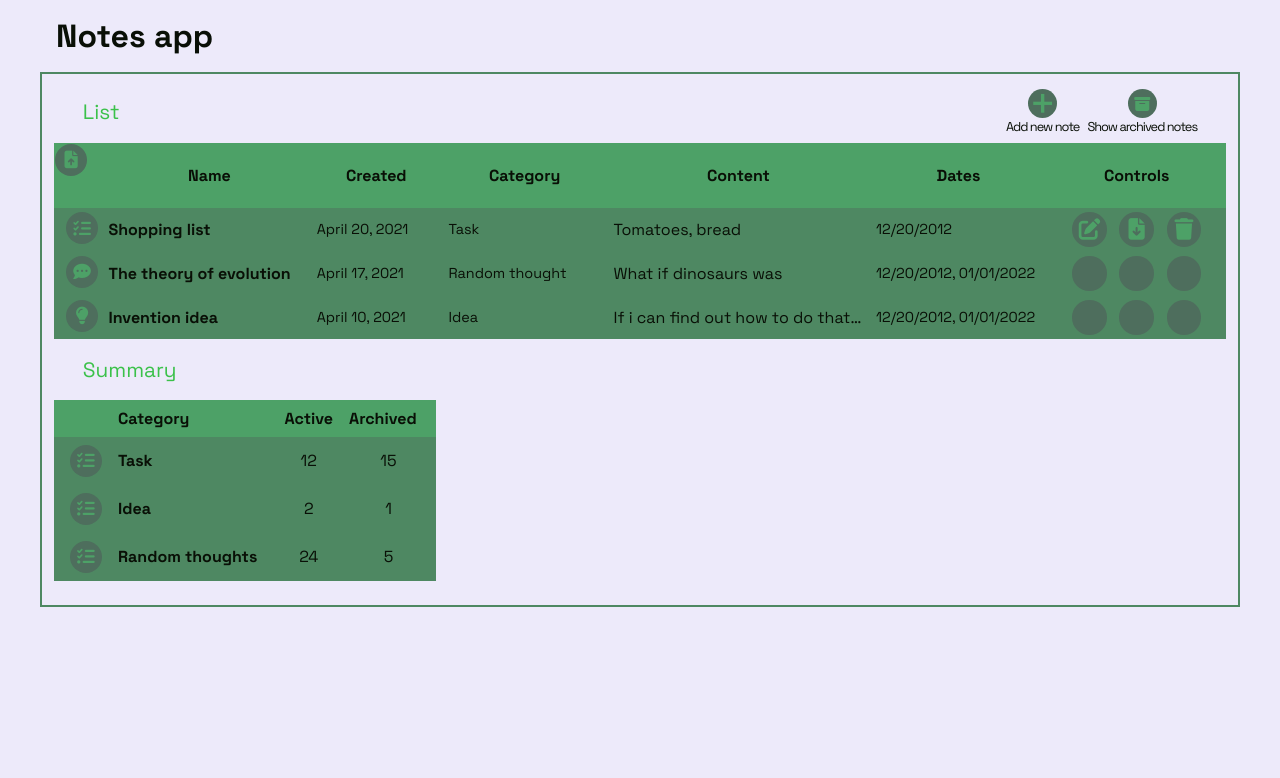
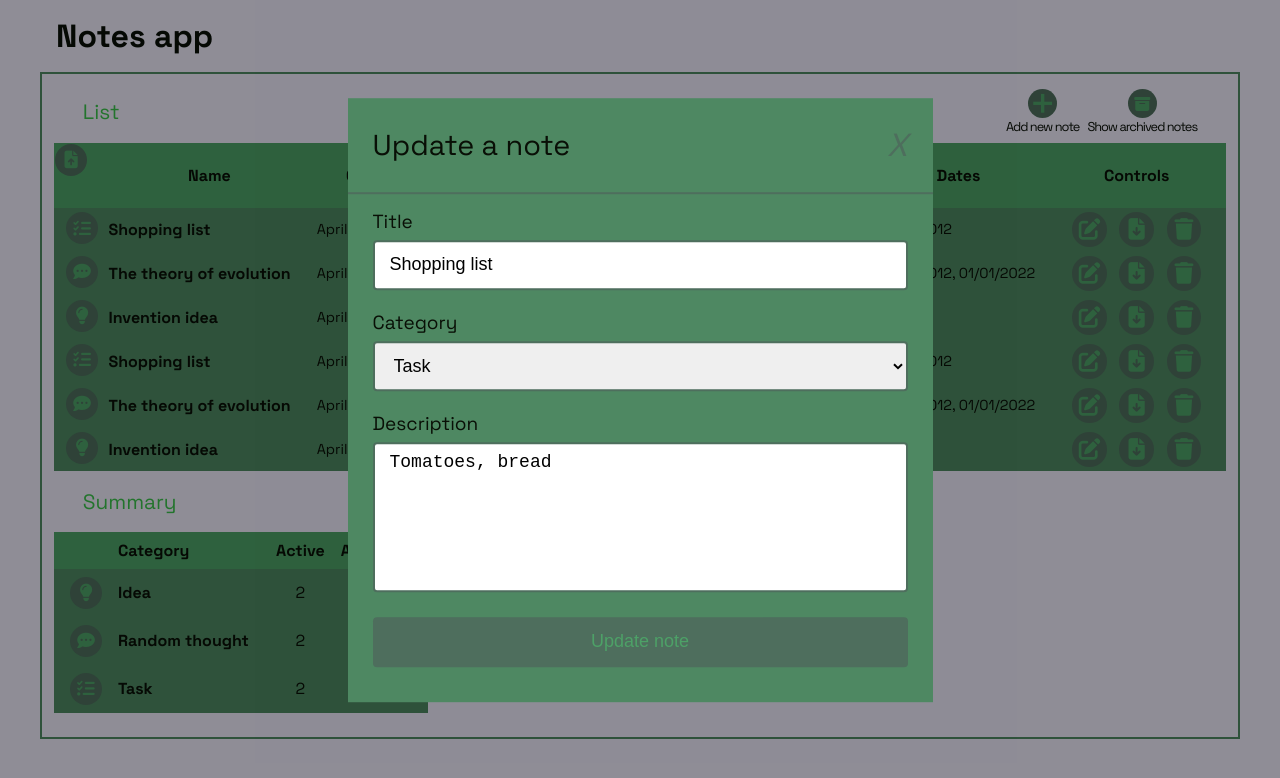
Before and after one commit to biryukov-m/notes-pure-js, a plain HTML site: page index.html in a window 1280 px wide. Both pictures are taken after a click on the element 1089 px from the left and 229 px from the top of the page. Drawn offline with Linux system fonts and the light colour scheme.

Commit message:
Added functionality with js. Moved html to components: notes, popup, summary. Added config, where holds categories and initial notes which prepopulate app.
features for notes : rendering, adding, editing, deleting. (local storage)
features for summary table: rendering, calculating.
features for popup: rendering, editing note, adding note.

```diff
--- a/index.html
+++ b/index.html
@@ -1,5 +1,6 @@
 <!DOCTYPE html>
 <html lang="en">
+
 <head>
   <meta charset="UTF-8" />
   <meta name="viewport" content="width=device-width, initial-scale=1.0" />
@@ -7,47 +8,16 @@
   <link rel="stylesheet" href="styles.css" />
   <link rel="preconnect" href="https://fonts.googleapis.com" />
   <link rel="preconnect" href="https://fonts.gstatic.com" crossorigin />
-    <link
-      href="https://fonts.googleapis.com/css2?family=Space+Grotesk:wght@300;400;700&display=swap"
-      rel="stylesheet"
-    />
-    <link
-      rel="stylesheet"
-      href="https://use.fontawesome.com/releases/v6.2.0/css/all.css"
-    />
+  <link href="https://fonts.googleapis.com/css2?family=Space+Grotesk:wght@300;400;700&display=swap" rel="stylesheet" />
+  <link rel="stylesheet" href="https://use.fontawesome.com/releases/v6.2.0/css/all.css" />
 </head>
+
 <body>
-    <div class="popup-wrapper">
-      <div class="popup">
-        <div class="content">
+
+
   <header>
-            <p>Add a new note</p>
-            <i>X</i>
+    <h1>Notes app</h1>
   </header>
-          <form action="#">
-            <div class="row title">
-              <label>Title</label>
-              <input type="text" name="" id="" />
-            </div>
-            <div class="row category">
-              <label>Category</label>
-              <select>
-                <option value="task">Task</option>
-                <option value="idea">Idea</option>
-                <option value="random thought">Random thought</option>
-              </select>
-            </div>
-            <div class="row description">
-              <label for="" class="">Description</label>
-              <textarea class="details"></textarea>
-            </div>
-            <button>Add Note</button>
-          </form>
-        </div>
-      </div>
-    </div>
-
-    <header><h1>Notes app</h1></header>
   <main>
     <section class="notes-list">
       <header>
@@ -67,9 +37,7 @@
         <thead>
           <tr>
             <td class="icons">
-                <span class="icon"
-                  ><i class="fa-solid fa-file-arrow-up"></i
-                ></span>
+              <span class="icon"><i class="fa-solid fa-file-arrow-up"></i></span>
             </td>
             <th>Name</th>
             <th>Created</th>
@@ -80,71 +48,7 @@
           </tr>
         </thead>
         <tbody>
-            <tr class="note">
-              <td class="icon-cell">
-                <span class="icon task"
-                  ><i class="fa-solid fa-list-check"></i
-                ></span>
-              </td>
-              <th class="name clip">Shopping list</th>
-              <td class="created">April 20, 2021</td>
-              <td class="category">Task</td>
-              <td class="content clip">Tomatoes, bread</td>
-              <td class="dates clip">12/20/2012</td>
-              <td class="controls">
-                <div class="wrapper">
-                  <span class="icon edit"
-                    ><i class="fa-solid fa-pen-to-square"></i
-                  ></span>
-                  <span class="icon archivate"
-                    ><i class="fa-solid fa-file-arrow-down"></i
-                  ></span>
-                  <span class="icon delete"
-                    ><i class="fa-solid fa-trash"></i
-                  ></span>
-                </div>
-              </td>
-            </tr>
-            <tr class="note">
-              <td class="icon-cell">
-                <span class="icon task"
-                  ><i class="fa-solid fa-comment-dots"></i
-                ></span>
-              </td>
-              <th class="name clip">The theory of evolution</th>
-              <td class="created">April 17, 2021</td>
-              <td class="category">Random thought</td>
-              <td class="content clip">What if dinosaurs was</td>
-              <td class="dates clip">12/20/2012, 01/01/2022</td>
-              <td class="controls">
-                <div class="wrapper">
-                  <span class="icon edit"></span>
-                  <span class="icon archivate"></span>
-                  <span class="icon delete"></span>
-                </div>
-              </td>
-            </tr>
-            <tr class="note">
-              <td class="icon-cell">
-                <span class="icon task"
-                  ><i class="fa-solid fa-lightbulb"></i
-                ></span>
-              </td>
-              <th class="name clip">Invention idea</th>
-              <td class="created">April 10, 2021</td>
-              <td class="category">Idea</td>
-              <td class="content clip">
-                If i can find out how to do that thing
-              </td>
-              <td class="dates clip">12/20/2012, 01/01/2022</td>
-              <td class="controls">
-                <div class="wrapper">
-                  <span class="icon edit"></span>
-                  <span class="icon archivate"></span>
-                  <span class="icon delete"></span>
-                </div>
-              </td>
-            </tr>
+
         </tbody>
       </table>
     </section>
@@ -163,39 +67,12 @@
           </tr>
         </thead>
         <tbody>
-            <tr>
-              <td class="icon-cell">
-                <span class="icon task"
-                  ><i class="fa-solid fa-list-check"></i
-                ></span>
-              </td>
-              <th class="name">Task</th>
-              <td class="active">12</td>
-              <td class="archived">15</td>
-            </tr>
-            <tr>
-              <td class="icon-cell">
-                <span class="icon task"
-                  ><i class="fa-solid fa-list-check"></i
-                ></span>
-              </td>
-              <th class="name">Idea</th>
-              <td class="active">2</td>
-              <td class="archived">1</td>
-            </tr>
-            <tr>
-              <td class="icon-cell">
-                <span class="icon task"
-                  ><i class="fa-solid fa-list-check"></i
-                ></span>
-              </td>
-              <th class="name">Random thoughts</th>
-              <td class="active">24</td>
-              <td class="archived">5</td>
-            </tr>
+
         </tbody>
       </table>
     </section>
   </main>
+  <script type="module" src="js/app.js"></script>
 </body>
+
 </html>
--- /dev/null
+++ b/js/app.js
@@ -0,0 +1,23 @@
+import { INITIAL_NOTES } from "./config.js";
+import { renderNotes } from "./components/notes.js";
+import { togglePopup, renderPopup } from "./components/popup.js";
+import { notesStore } from "./helpers.js";
+import { renderSummary } from "./components/summary.js";
+
+// Checks if notes exists in local storage and set const notes as notesStore
+// value or set initial_notes values to storage and set them to const notes
+const notes = notesStore() ? notesStore() : notesStore(INITIAL_NOTES);
+
+renderNotes(notes);
+renderPopup();
+renderSummary(notes);
+
+const state = {
+    isUpdate: false,
+    updateId: ''
+}
+
+const headerAddNote = document.querySelector('.control.add-note i');
+
+// Add listeners
+headerAddNote.addEventListener("click", togglePopup);
--- /dev/null
+++ b/js/components/notes.js
@@ -0,0 +1,55 @@
+import { deleteNote, notesStore } from "../helpers.js";
+import { renderPopup, togglePopup } from "./popup.js";
+import { renderSummary } from "./summary.js";
+
+const deleteNoteHandler = (event) => {
+    let confirmDel = confirm("Are you sure you want to delete note?");
+    if (!confirmDel) return;
+    const index = event.currentTarget.note_id;
+    const newNotes = deleteNote(index);
+    renderNotes(newNotes);
+    renderSummary(newNotes);
+}
+
+const editNoteHandler = (event) => {
+    const index = event.currentTarget.note_id;
+    renderPopup(index, true);
+    togglePopup();
+}
+
+
+export const renderNotes = (notes, root = document.querySelector('.notes-list tbody')) => {
+    // Remove all old notes before rendering new
+    if (document.querySelector('.note')) {
+        document.querySelectorAll('.note').forEach(note => note.remove());
+    }
+
+    notes.forEach((note, index) => {
+        const component = `
+        <tr class="note" id="note-${index}">
+            <td class="icon-cell">
+              <span class="icon ${note.category.selector}"><i class="${note.category.icon}"></i></span>
+            </td>
+            <th class="name clip">${note.title}</th>
+            <td class="created">${note.date}</td>
+            <td class="category">${note.category.name}</td>
+            <td class="content clip">${note.text}</td>
+            <td class="dates clip">${note.dates}</td>
+            <td class="controls">
+              <div class="wrapper">
+                <span class="icon edit"><i class="fa-solid fa-pen-to-square"></i></span>
+                <span class="icon archivate"><i class="fa-solid fa-file-arrow-down"></i></span>
+                <span class="icon delete"><i class="fa-solid fa-trash"></i></span>
+              </div>
+            </td>
+          </tr>
+        `
+        root.insertAdjacentHTML("afterbegin", component);
+        document.querySelector(`#note-${index} .delete`).addEventListener("click", deleteNoteHandler);
+        document.querySelector(`#note-${index} .delete`).note_id = index;
+
+        document.querySelector(`#note-${index} .edit`).addEventListener("click", editNoteHandler);
+        document.querySelector(`#note-${index} .edit`).note_id = index;
+
+    });
+};
--- /dev/null
+++ b/js/components/popup.js
@@ -0,0 +1,128 @@
+import { CATEGORIES } from "../config.js";
+import { getDate, addNote, updateNote, notesStore } from "../helpers.js";
+import { renderNotes } from "./notes.js";
+import { renderSummary } from "./summary.js";
+
+
+export const togglePopup = () => {
+    document.querySelector('.popup-wrapper').classList.toggle('show');
+};
+
+export const resetPopup = () => document.querySelector(".popup form").reset();
+
+export const getPopupInfo = () => {
+    const
+        popup = document.querySelector(".popup"),
+        title = popup.querySelector(".title input").value,
+        text = popup.querySelector(".description textarea").value,
+        category = popup.querySelector(".category select").value,
+        { month, day, year } = getDate();
+
+    return {
+        title: title,
+        text: text,
+        date: `${month} ${day}, ${year}`,
+        category: CATEGORIES[category],
+        dates: "",
+        archived: false
+    };
+
+}
+
+
+// Handle button click on popup form
+export const handleAddBtn = (event) => {
+    event.preventDefault();
+    const isUpdate = event.currentTarget.is_update;
+    const updateId = event.currentTarget.update_id;
+
+
+    const newNote = getPopupInfo();
+
+
+    const newNotes = isUpdate ? updateNote(newNote, updateId) : addNote(newNote);
+
+    // Resets popup form after new note added
+    resetPopup();
+    togglePopup();
+    // Renders notes list to display list with new note
+    renderNotes(newNotes, document.querySelector('.notes-list tbody'));
+    renderPopup();
+    renderSummary(newNotes);
+}
+
+export const handleCloseIcon = () => {
+    togglePopup();
+    resetPopup();
+};
+
+
+export const renderPopup = (updateId, isUpdate = false, root = document.querySelector('body')) => {
+    // Remove old popup before rendering new
+    if (document.querySelector('.popup-wrapper')) {
+        document.querySelector('.popup-wrapper').remove();
+    }
+
+    const header = isUpdate ? 'Edit note' : '';
+
+    const component = `
+        <div class="popup-wrapper">
+            <div class="popup">
+                <div class="content">
+                    <header>
+                        <p>Add a new note</p>
+                        <i>X</i>
+                        </header>
+                    <form action="#">
+                        <div class="row title">
+                            <label>Title</label>
+                            <input type="text" />
+                        </div>
+                        <div class="row category">
+                            <label>Category</label>
+                            <select>
+                                <option value="task">Task</option>
+                                <option value="idea">Idea</option>
+                                <option value="random">Random thought</option>
+                            </select>
+                        </div>
+                        <div class="row description">
+                            <label class="">Description</label>
+                            <textarea class="details"></textarea>
+                        </div>
+                        <button>Add Note</button>
+                    </form>
+                </div>
+            </div>
+        </div>
+        `
+    root.insertAdjacentHTML("afterbegin", component);
+
+    if (isUpdate) {
+        const notes = notesStore();
+        const note = notes[updateId];
+        const
+            popup = document.querySelector(".popup"),
+            headerTag = popup.querySelector("header p"),
+            titleTag = popup.querySelector(".title input"),
+            formAddButton = document.querySelector('.popup form button'),
+            textTag = popup.querySelector(".description textarea"),
+            categoryTag = popup.querySelector(".category select");
+
+        headerTag.innerText = 'Update a note'
+        titleTag.value = note.title;
+        textTag.value = note.text;
+        categoryTag.value = note.category.selector;
+        formAddButton.innerText = 'Update note';
+
+        formAddButton.update_id = updateId;
+        formAddButton.is_update = isUpdate;
+    }
+
+    const
+        formAddButton = document.querySelector('.popup form button'),
+        formCloseIcon = document.querySelector('.popup .content header i');
+
+    formCloseIcon.addEventListener("click", handleCloseIcon);
+    formAddButton.addEventListener("click", handleAddBtn);
+};
--- /dev/null
+++ b/js/components/summary.js
@@ -0,0 +1,26 @@
+import { notesStore, calculateSummary } from "../helpers.js";
+import { CATEGORIES } from "../config.js";
+
+export const renderSummary = (notes, root = document.querySelector('.summary tbody')) => {
+    // Remove old summary before rendering new
+    if (document.querySelector('.summary tbody tr')) {
+        document.querySelectorAll('.summary tbody tr').forEach(tr => tr.remove());
+    }
+
+    // Calculating summary
+    const summary = calculateSummary(notes);
+
+    for (const category in CATEGORIES) {
+        const component = `
+        <tr>
+            <td class="icon-cell">
+              <span class="icon ${CATEGORIES[category].selector}"><i class="${CATEGORIES[category].icon}"></i></span>
+            </td>
+            <th class="name">${CATEGORIES[category].name}</th>
+            <td class="active">${summary[CATEGORIES[category].selector].active}</td>
+            <td class="archived">${summary[CATEGORIES[category].selector].archived}</td>
+          </tr>
+        `
+        root.insertAdjacentHTML("afterbegin", component);
+    }
+};
--- /dev/null
+++ b/js/config.js
@@ -0,0 +1,72 @@
+const CATEGORIES = {
+    task: { name: "Task", selector: "task", icon: "fa-solid fa-list-check" },
+    random: { name: "Random thought", selector: "random", icon: 'fa-solid fa-comment-dots' },
+    idea: { name: "Idea", selector: "idea", icon: 'fa-solid fa-lightbulb' }
+}
+
+const INITIAL_NOTES = [
+    {
+        date: 'April 2, 2021',
+        title: 'Invention idea',
+        text: 'If i can find out how to do that thing',
+        category: CATEGORIES.idea,
+        dates: "",
+        archived: false
+    },
+    {
+        date: 'April 5, 2021',
+        title: 'The theory of evolution',
+        text: 'What if dinosaurs was',
+        category: CATEGORIES.random,
+        dates: "12/20/2012, 01/01/2022",
+        archived: false
+    },
+    {
+        date: 'April 7, 2021',
+        title: 'Shopping list',
+        text: 'Tomatoes, bread',
+        category: CATEGORIES.task,
+        dates: "12/20/2012",
+        archived: false
+    },
+    {
+        date: 'April 7, 2021',
+        title: 'Invention idea',
+        text: 'If i can find out how to do that thing',
+        category: CATEGORIES.idea,
+        dates: "",
+        archived: false
+    },
+    {
+        date: 'April 9, 2021',
+        title: 'The theory of evolution',
+        text: 'What if dinosaurs was',
+        category: CATEGORIES.random,
+        dates: "12/20/2012, 01/01/2022",
+        archived: false
+    },
+    {
+        date: 'April 20, 2021',
+        title: 'Shopping list',
+        text: 'Tomatoes, bread',
+        category: CATEGORIES.task,
+        dates: "12/20/2012",
+        archived: false
+    },
+];
+
+const MONTHS = [
+    "January",
+    "February",
+    "March",
+    "April",
+    "May",
+    "June",
+    "July",
+    "August",
+    "September",
+    "October",
+    "November",
+    "December"];
+
+export { INITIAL_NOTES, CATEGORIES, MONTHS }
--- /dev/null
+++ b/js/helpers.js
@@ -0,0 +1,63 @@
+import { MONTHS, CATEGORIES } from "./config.js";
+
+export const getDate = () => {
+    const
+        dateObj = new Date(),
+        month = MONTHS[dateObj.getMonth()],
+        day = dateObj.getDate(),
+        year = dateObj.getFullYear();
+
+    return { month, day, year };
+}
+
+export const notesStore = (notesArr) => {
+    // Setter: set notesArr to local storage and return new storage
+    if (notesArr) {
+        localStorage.setItem("notes", JSON.stringify(notesArr));
+        return notesStore();
+    }
+    // Getter: if no arguments sent returns notes from local storage
+    return JSON.parse(localStorage.getItem("notes"));
+}
+
+export const deleteNote = (index) => {
+    const notes = [...notesStore()];
+    // Deleting note from[]
+    notes.splice(index, 1);
+    // Updating local storage of notes with new notes list
+    return notesStore(notes);
+}
+
+export const addNote = (note) => {
+    const notes = [...notesStore()];
+    // Updates notes to storage with new note
+    return notesStore([...notes, note]);
+}
+
+export const updateNote = (note, updateId) => {
+    const notes = [...notesStore()];
+    notes[updateId] = note;
+    // Updates notes to storage with new note
+    return notesStore(notes);
+}
+
+
+export const calculateSummary = (notes) => {
+    let summary = {};
+
+    for (const category in CATEGORIES) {
+        summary[category] = { active: 0, archived: 0 };
+    }
+
+    notes.map(note => {
+        if (note.archived) {
+            summary[note.category.selector].archived += 1;
+        }
+        else {
+            summary[note.category.selector].active += 1;
+        }
+
+    });
+
+    return summary;
+}
--- a/styles.css
+++ b/styles.css
@@ -200,6 +200,7 @@ tbody .controls .icon:hover {
 .summary td {
   text-align: center;
 }
+
 /* Summary table  start */
 
 /* Popup form start */
@@ -328,8 +329,10 @@ tbody .controls .icon:hover {
   background: var(--hookers-green);
   color: var(--forest-green-crayola);
 }
+
 .content form button:hover {
   background: var(--persian-orange);
   color: var(--lavender-web);
 }
+
 /* Popup form end */
```
Lines whose indentation alone changed are shown as unchanged.
